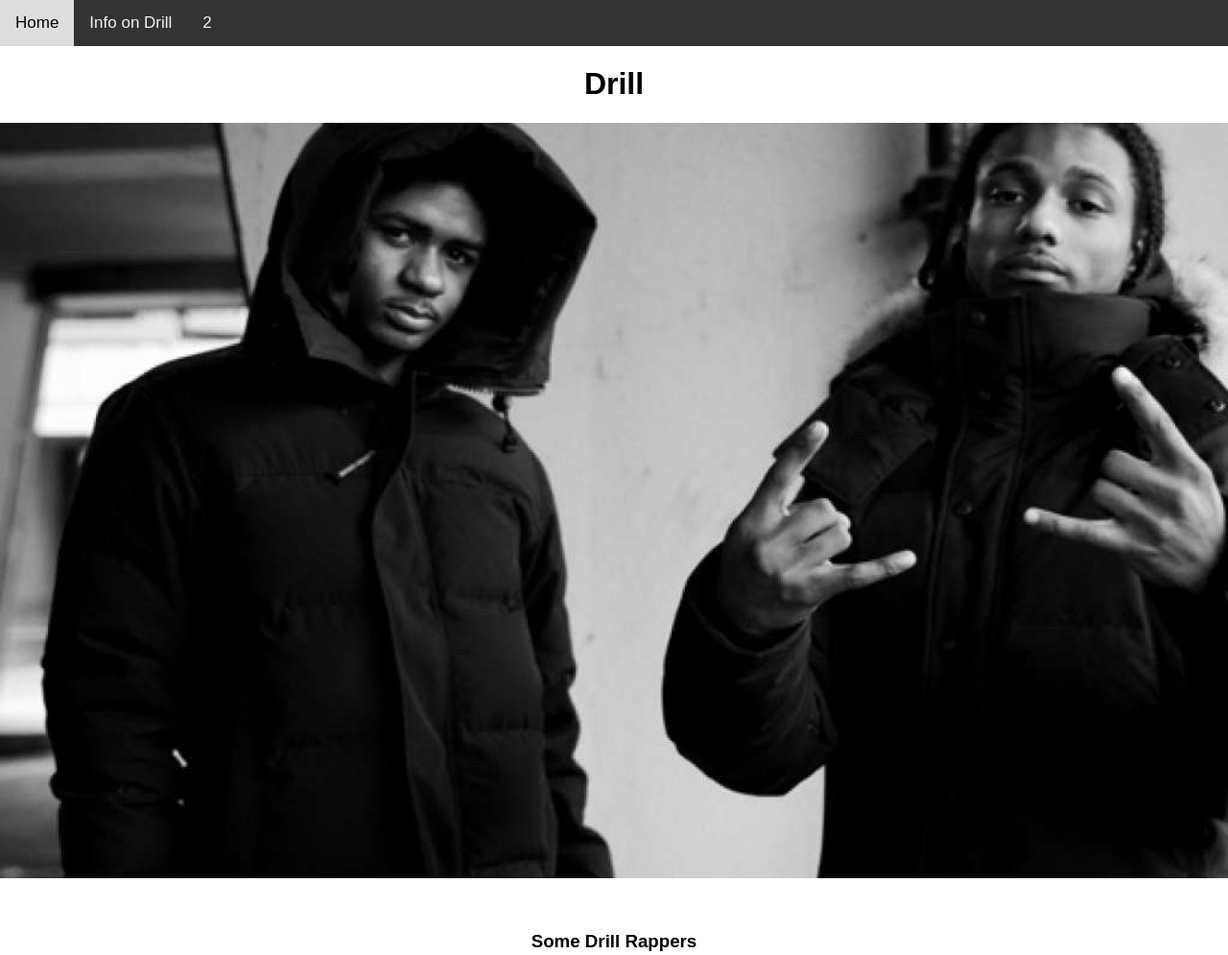
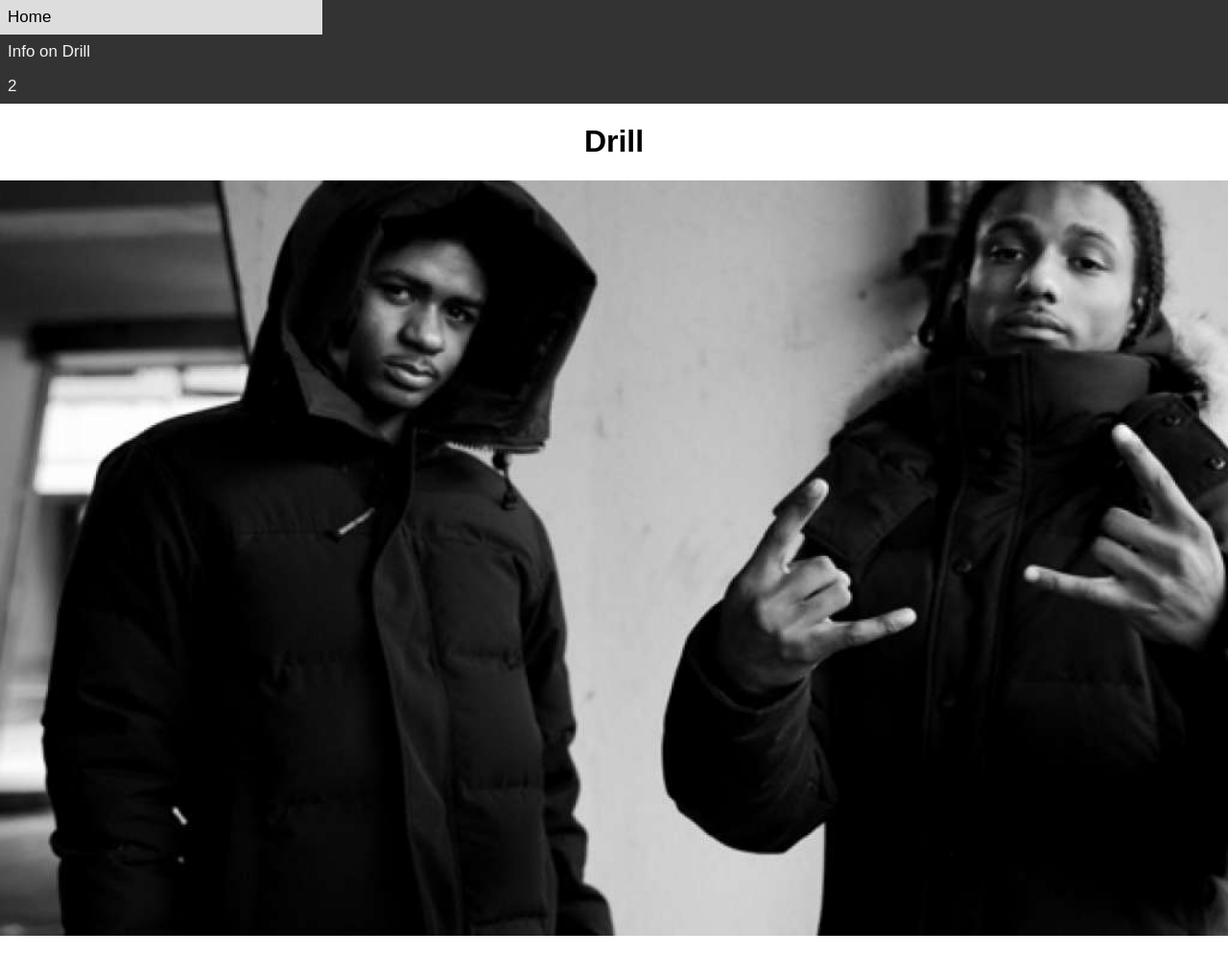
Before and after one commit to bndnscc/main, a plain HTML site: page index.html in a window 1280 px wide. Shown: the top 995 px of the page at 96% size. Drawn offline with Linux system fonts and the light colour scheme.

Commit message:
Update css.css

```diff
--- a/css/css.css
+++ b/css/css.css
@@ -55,3 +55,11 @@ body {
   background-color:
   color
 }
+.topnav a {
+  float: none;
+  display: block;
+  text-align: left;
+  width: 25%;
+  padding: 8px 8px;
+}
+}
```
